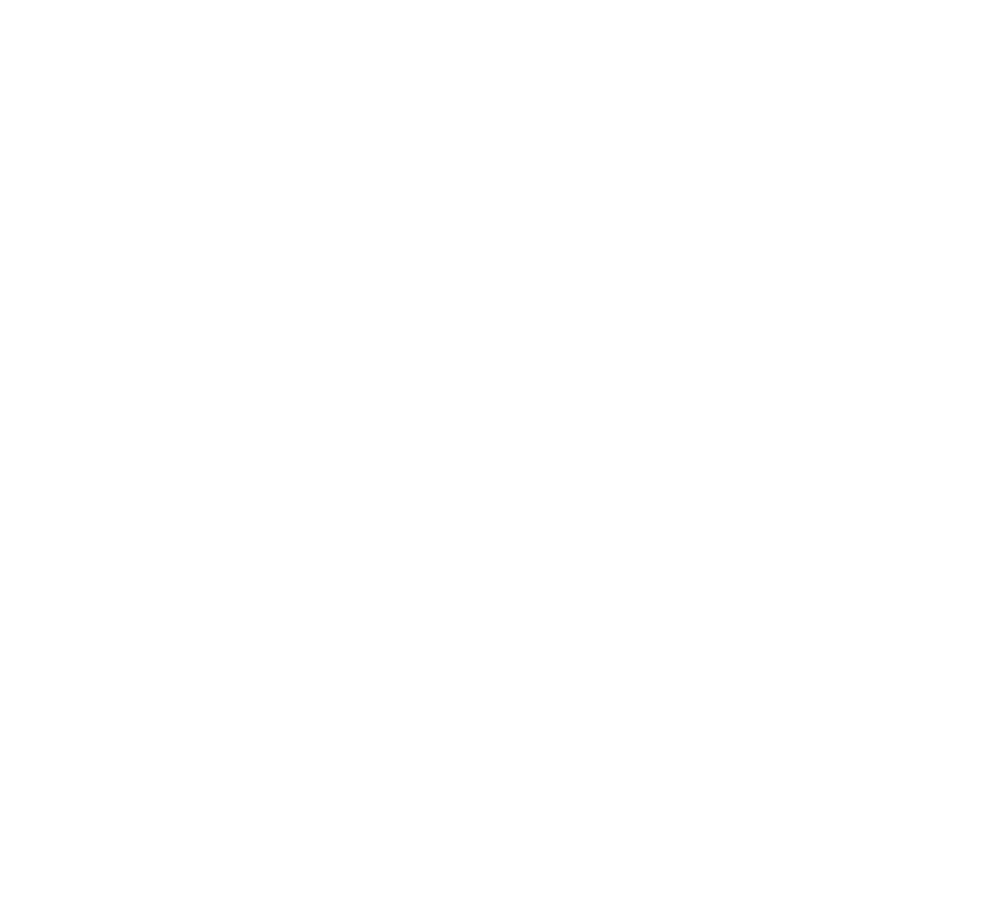
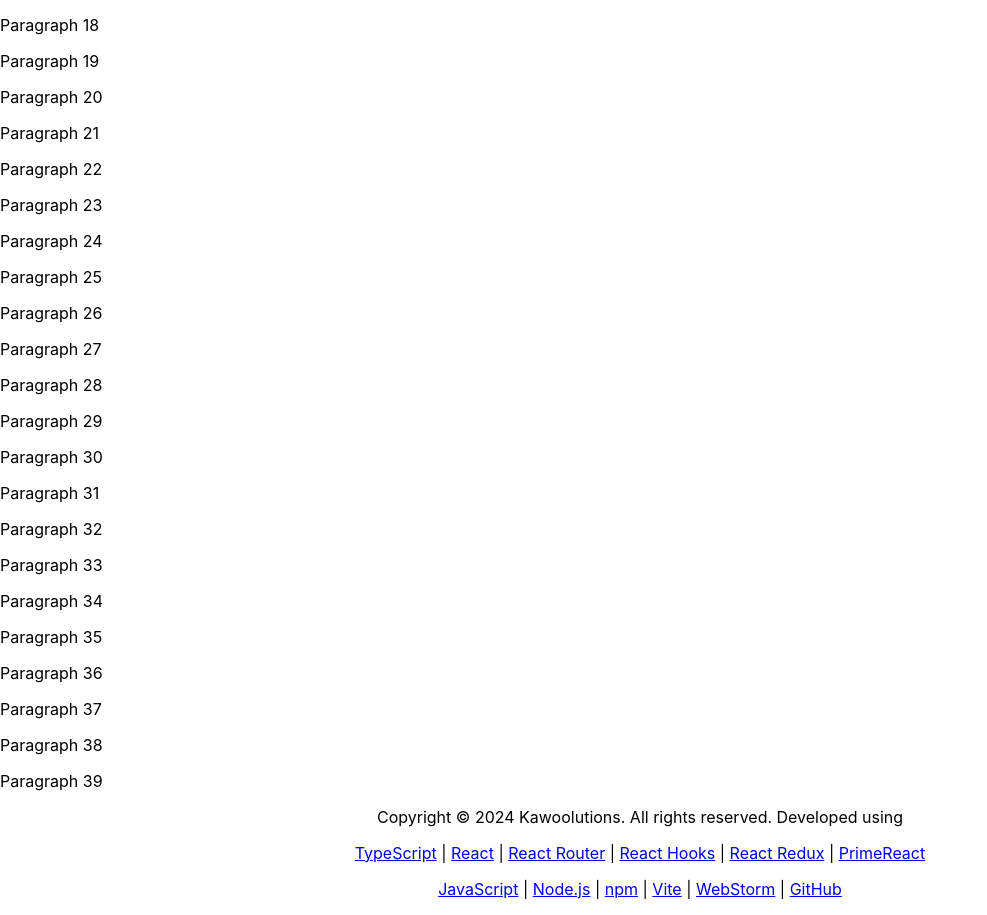
Before and after one commit to kawoolutions/basketball-stats-react, a React (Vite) app: page / in a window 1280 px wide. Shown: the part 864-1779 px from the top of the page, without its empty margins (0-987 px from the left). Before the commit the page ends 800 px from the top, so only its background shows below. Built offline with nearby package versions, Linux system fonts and the light colour scheme.

Commit message:
Finally made menu bar sticky, added footer links, basic structure of page layout finished

```diff
--- a/src/App.tsx
+++ b/src/App.tsx
@@ -1,13 +1,40 @@
-import { NavLink, Outlet } from "react-router-dom";
+import { NavLink } from "react-router-dom";
 
 import "./App.css"
+import React, { ReactNode } from "react";
+import * as packageJson from "../package.json"
 
-function App() {
-    console.log('App rendered');
+export default function App() {
+    return (
+        <Layout>
+            <h2>Hello</h2>
+            <Paras></Paras>
+        </Layout>
+    );
+}
+
+function Paras() {
+    return Array.from(
+        { length: 40 },
+        (_, i) => (
+            <p key={i}>
+                Paragraph {i}
+            </p>
+        )
+    );
+}
+
+function Layout({ children }: { children: ReactNode }) {
     return (
         <>
-            <h1>App works!</h1>
-            <nav>
+            <Header></Header>
+            <nav style={{
+                maxWidth: "1920px",
+                marginLeft: "auto",
+                marginRight: "auto",
+                position: "sticky",
+                top: "0",
+            }}>
                 <ul>
                     <li>
                         <NavLink to="/">Home</NavLink>
@@ -23,9 +50,94 @@
                     </li>
                 </ul>
             </nav>
-            <Outlet></Outlet>
+
+            <main style={{ maxWidth: "1920px", marginLeft: "auto", marginRight: "auto" }}>{children}</main>
+            <Footer></Footer>
         </>
     );
 }
 
-export default App;
+function Header() {
+    return (
+        <header className="headline">
+            <h1>Basketball Stats Demo v{packageJson.version} (React + TypeScript)</h1>
+        </header>
+    );
+}
+
+function Footer() {
+    return (
+        <footer style={{ textAlign: "center" }}>
+            <p>Copyright © 2024 Kawoolutions. All rights reserved. Developed using</p>
+            <p>
+                <a href="https://www.typescriptlang.org"
+                   title={packageJson.dependencies["typescript"].substring(1)}
+                   target="_blank">
+                    TypeScript
+                </a>
+                &nbsp;|&nbsp;
+                <a href="https://react.dev"
+                   title={React.version}
+                   target="_blank">
+                    React
+                </a>
+                &nbsp;|&nbsp;
+                <a href="https://reactrouter.com"
+                   title={packageJson.dependencies["react-router-dom"].substring(1)}
+                   target="_blank">
+                    React Router
+                </a>
+                &nbsp;|&nbsp;
+                <a href="https://react.dev/reference/react/hooks"
+                   target="_blank">
+                    React Hooks
+                </a>
+                &nbsp;|&nbsp;
+                <a href="https://react-redux.js.org"
+                   target="_blank">
+                    React Redux
+                </a>
+                &nbsp;|&nbsp;
+                <a href="https://primereact.org"
+                   title={packageJson.dependencies["primereact"].substring(1)}
+                   target="_blank">
+                PrimeReact
+                </a>
+            </p>
+            <p>
+                <a href="https://www.javascript.com"
+                   target="_blank">
+                    JavaScript
+                </a>
+                &nbsp;|&nbsp;
+                <a href="https://nodejs.org"
+                   title={packageJson.engines["node"].substring(1)}
+                   target="_blank">
+                    Node.js
+                </a>
+                &nbsp;|&nbsp;
+                <a href="https://www.npmjs.com"
+                   title={React.version}
+                   target="_blank">
+                    npm
+                </a>
+                &nbsp;|&nbsp;
+                <a href="https://vitejs.dev"
+                   title={packageJson.dependencies["vite"].substring(1)}
+                   target="_blank">
+                    Vite
+                </a>
+                &nbsp;|&nbsp;
+                <a href="https://www.jetbrains.com/webstorm"
+                   target="_blank">
+                    WebStorm
+                </a>
+                &nbsp;|&nbsp;
+                <a href="https://www.github.com/kawoolutions/basketball-stats-react"
+                   target="_blank">
+                    GitHub
+                </a>
+            </p>
+        </footer>
+    );
+}
```
Also changed, not shown: package.json (+8 -4 lines).
